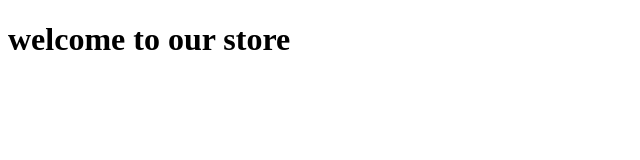
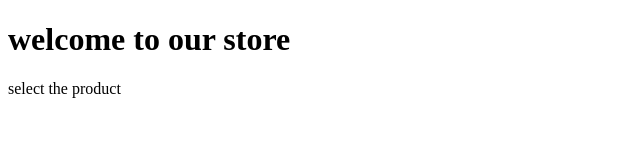
Before and after one commit to Mugilancode/javascript-programming, a plain HTML site: page index.html in a window 1280 px wide. Shown: the whole page, without its empty margins (0-640 px from the left). Drawn offline with Linux system fonts and the light colour scheme.

Commit message:
new line add

```diff
--- a/index.html
+++ b/index.html
@@ -7,5 +7,6 @@
 </head>
 <body>
     <h1>welcome to our store</h1>
+    <p>select the product</p>
 </body>
 </html>
```
